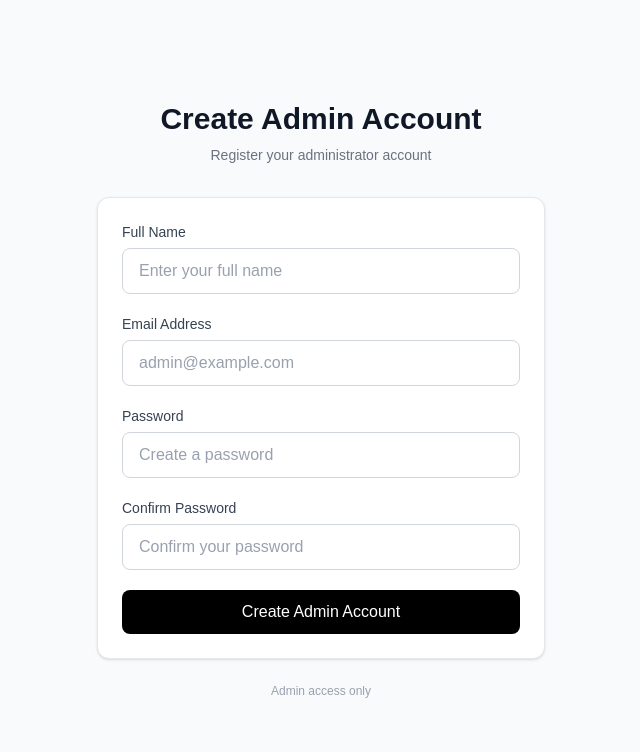
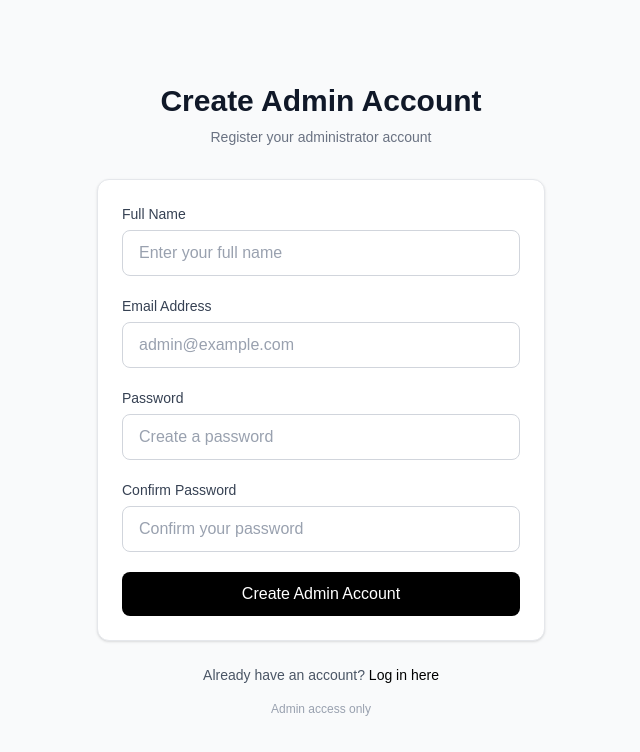
Before and after one commit to sujaysingh07/blog-fullstack, a Next.js app: page /auth/signup in a window 1280 px wide. Shown: the top 752 px of the page, without its empty margins (319-959 px from the left). Built offline with nearby package versions, Linux system fonts and the light colour scheme; no server answers.

Commit message:
login signup button added

```diff
--- a/src/auth/Login.tsx
+++ b/src/auth/Login.tsx
@@ -8,6 +8,7 @@
 import { useRouter } from "next/navigation";
 import { useLogin } from "../hooks/useAuth";
 import { getCurrentUser } from "../services/authService";
+import Link from "next/link";
 
 export default function Login() {
   const router = useRouter();
@@ -138,9 +139,21 @@
           </Formik>
         </div>
 
-        <p className="text-center text-xs text-gray-400 mt-6">
-          Admin access only
-        </p>
+       <div className="text-center mt-6 space-y-4">
+          <p className="text-sm text-gray-600">
+            Already have an account?{" "}
+            <Link
+              href="/auth/signup"
+              className="font-medium text-black hover:underline transition-colors"
+            >
+              Sign up here
+            </Link>
+          </p>
+
+          <p className="text-xs text-gray-400">
+            Admin access only
+          </p>
+        </div>
       </div>
     </div>
   );
--- a/src/auth/Signup.tsx
+++ b/src/auth/Signup.tsx
@@ -4,7 +4,7 @@
 import * as Yup from "yup";
 import { useRouter } from "next/navigation";
 import { signupAdmin } from "../services/authService";
-
+import Link from "next/link";
 export default function Signup() {
   const router = useRouter(); // 1. Add router for navigation
 
@@ -165,9 +165,21 @@
         </div>
 
         {/* Footer */}
-        <p className="text-center text-xs text-gray-400 mt-6">
-          Admin access only
-        </p>
+       <div className="text-center mt-6 space-y-4">
+          <p className="text-sm text-gray-600">
+            Already have an account?{" "}
+            <Link
+              href="/auth/login"
+              className="font-medium text-black hover:underline transition-colors"
+            >
+              Log in here
+            </Link>
+          </p>
+
+          <p className="text-xs text-gray-400">
+            Admin access only
+          </p>
+        </div>
       </div>
     </div>
   );
```
